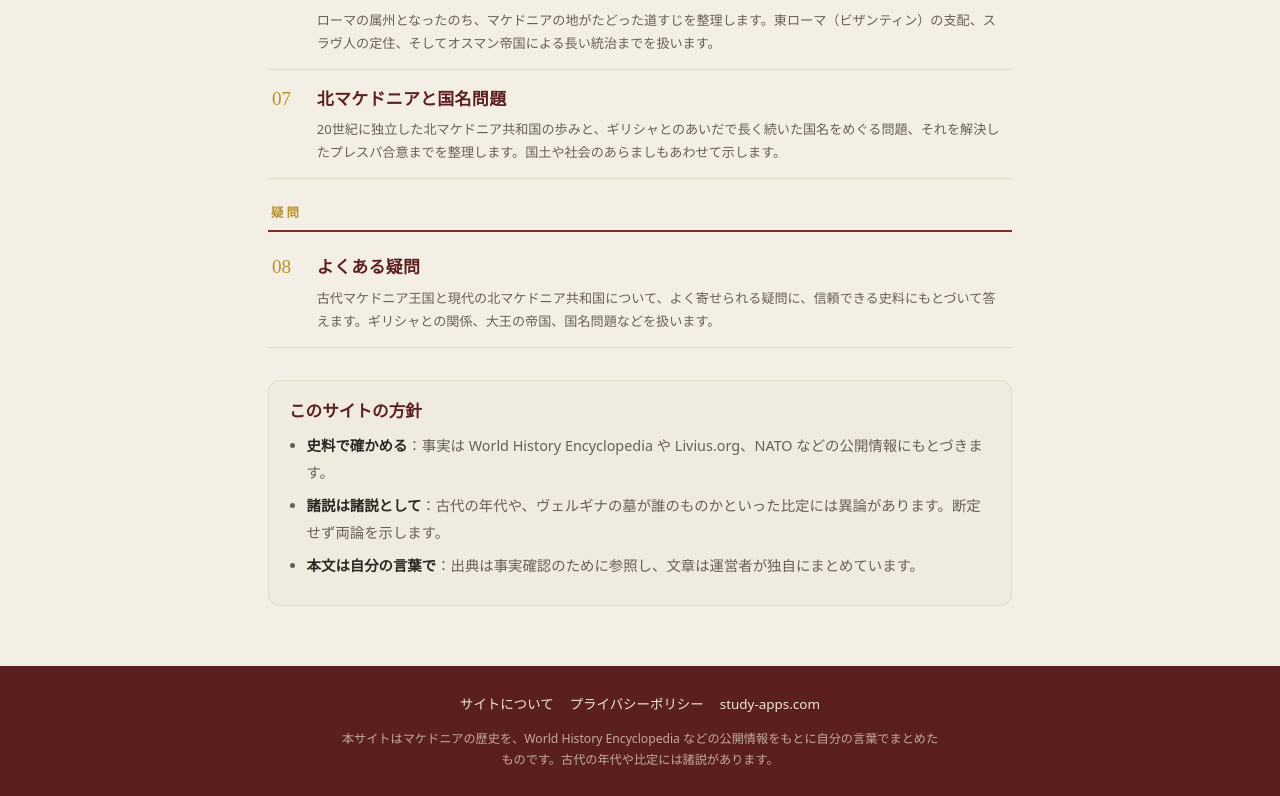
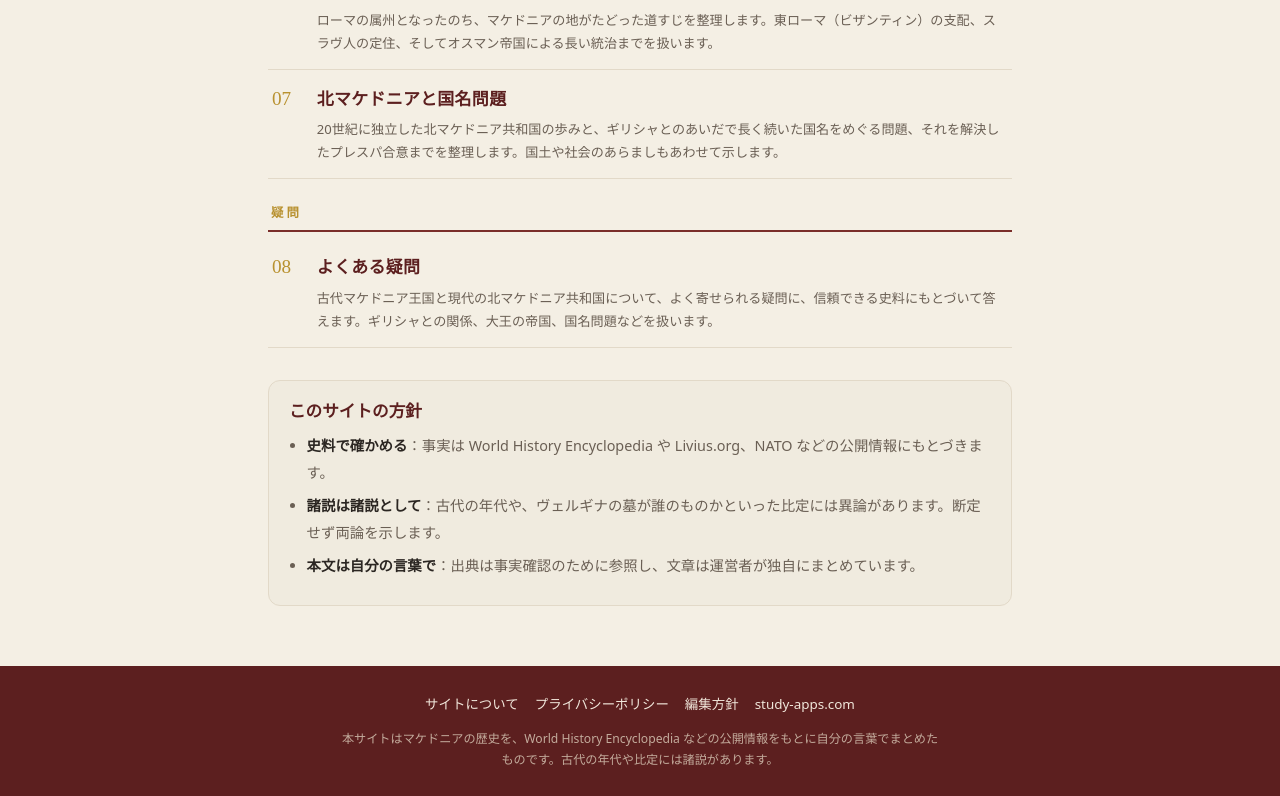
Before and after one commit to wamu1225/macedonia-info, a React (Vite) app: page / in a window 1280 px wide. Shown: the part 2621-3417 px from the top of the page. Built offline with nearby package versions, Linux system fonts and the light colour scheme.

Commit message:
footer: 編集方針(ポータル editorial-policy)へのリンク追加

```diff
--- a/src/App.tsx
+++ b/src/App.tsx
@@ -449,6 +449,7 @@ function Footer() {
       <div className="site-footer-links">
         <a href={`${BASE}/about/`} onClick={(e) => { e.preventDefault(); navigateTo('/about/'); }}>サイトについて</a>
         <a href={`${BASE}/privacy/`} onClick={(e) => { e.preventDefault(); navigateTo('/privacy/'); }}>プライバシーポリシー</a>
+        <a href="https://study-apps.com/editorial-policy/">編集方針</a>
         <a href="https://study-apps.com/">study-apps.com</a>
       </div>
       <div className="site-footer-note">
```
